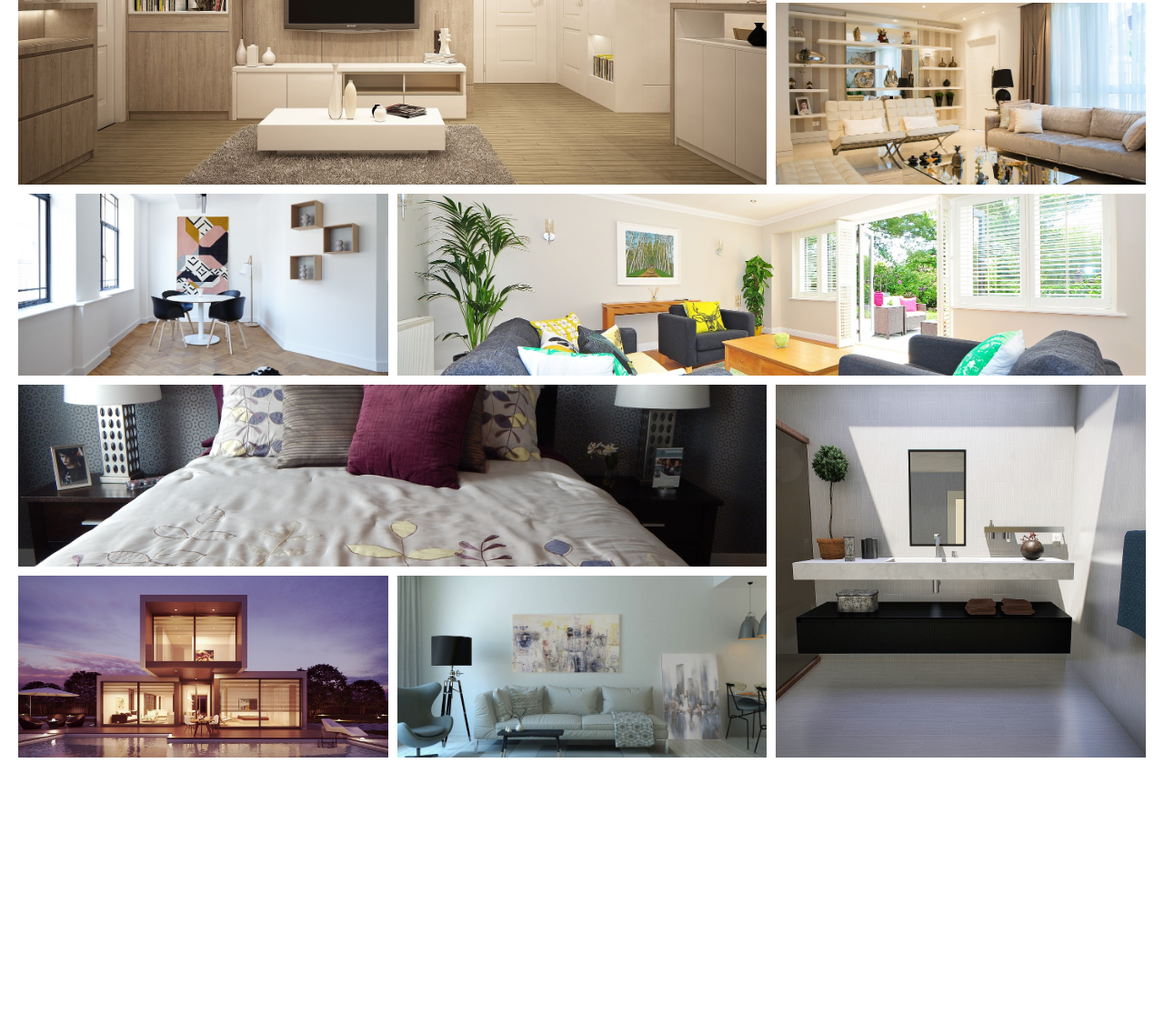
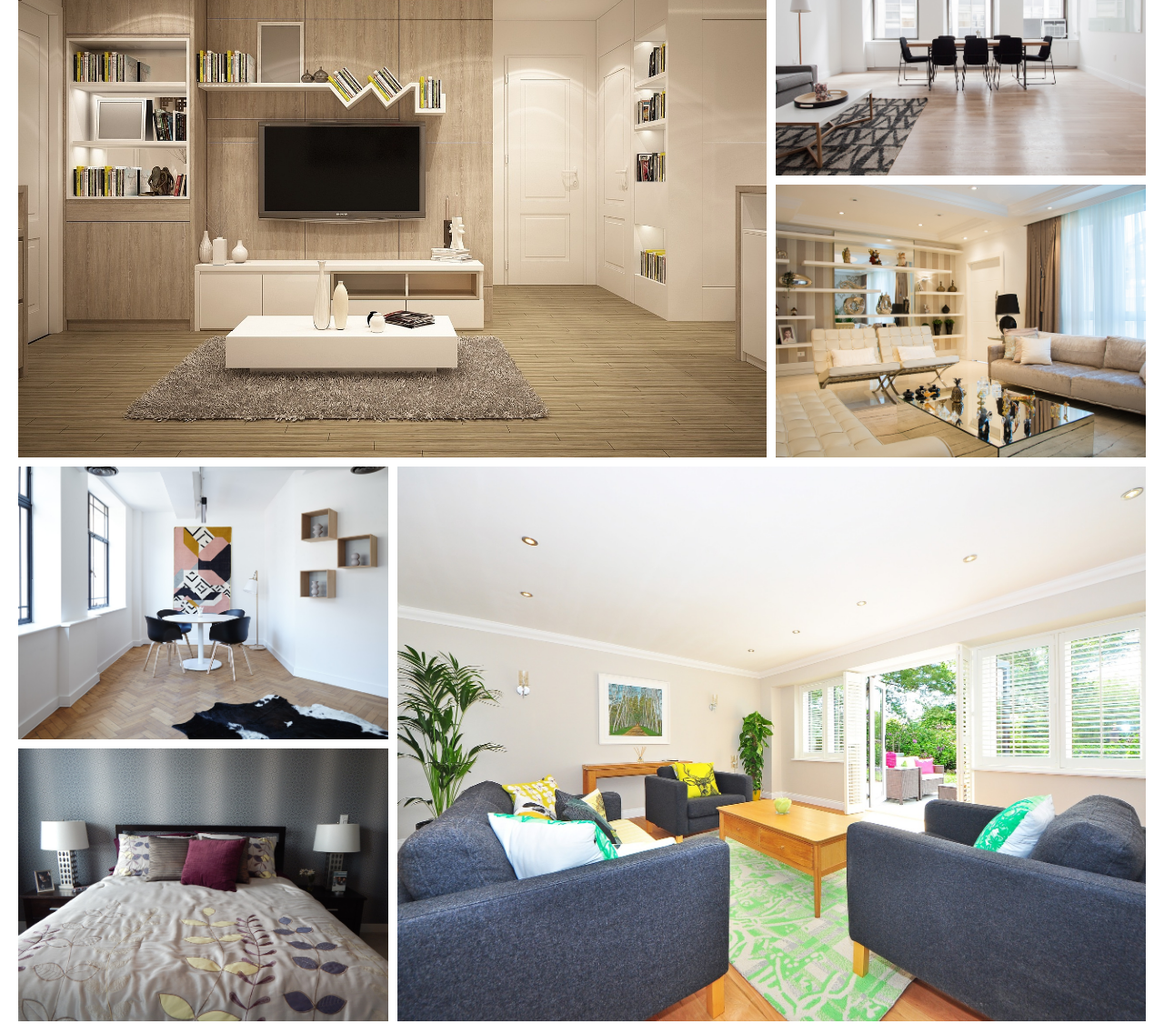
Before and after one commit to AgustinEzequielDiaz/PreEntrega3Diaz, a plain HTML site: page pages/galeria.html in a window 1280 px wide. Shown: the part 543-1669 px from the top of the page at 91% size. Before the commit the page ends 1396 px from the top, so only its background shows below. Drawn offline with nearby package versions, Linux system fonts and the light colour scheme.

Commit message:
arreglos responsive galeria

```diff
--- a/css/styles.css
+++ b/css/styles.css
@@ -360,7 +360,7 @@ p{
 #galeria-grilla{
     display: grid;
     grid-template-columns: repeat(3, 1fr);
-    grid-auto-rows: 200px;
+    grid-auto-rows: 300px;
     padding: 20px;
     grid-gap: 10px;
 }
@@ -371,6 +371,11 @@ p{
     object-fit: cover;
 }
 
+.itemGaleria:nth-child(){
+    grid-column-start: span 2;
+    grid-row-start: span 2;
+}
+
 .itemGaleria:nth-child(4){
     grid-column-start: span 2;
     grid-row-start: span 2;
@@ -378,18 +383,23 @@ p{
 
 .itemGaleria:nth-child(8){
     grid-column-start: span 2;
-}
-
-.itemGaleria:nth-child(9){
-    grid-column-start: span 2;
+    grid-row-start: span 2;
 }
 
 .itemGaleria:nth-child(10){
     grid-row-start: span 2;
 }
 
+.itemGaleria:nth-child(11){
+    grid-row-start: span 2;
+}
+
+.itemGaleria:nth-child(12){
+    grid-row-start: span 2;
+}
+
 /* queries section galeria */
-@media screen and (max-width: 992px){
+@media screen and (max-width: 1200px){
     #galeria-grilla{
         grid-template-columns: repeat(2, 1fr);
     }
```
